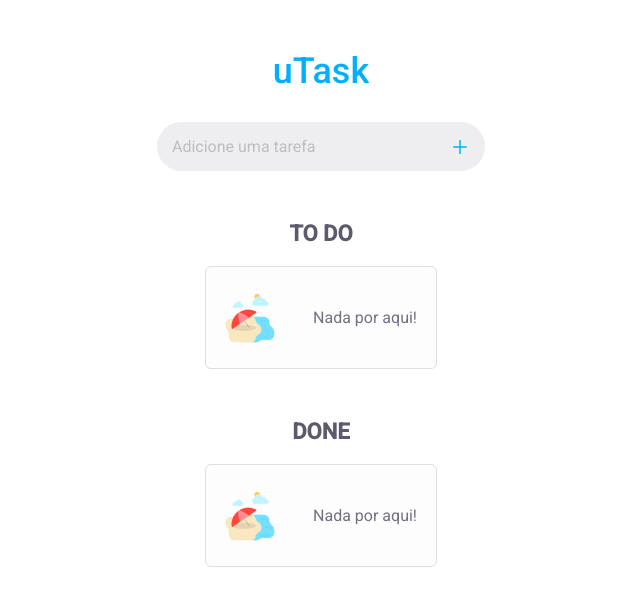
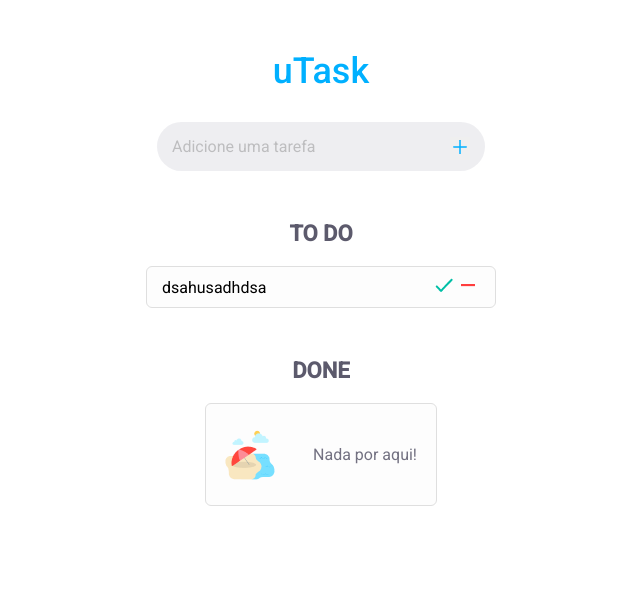
Before and after one commit to Fanksv2/unect-final-front, a React (Create React App) app: page / in a window 1280 px wide. Shown: the top 606 px of the page, without its empty margins (319-959 px from the left). Built offline with nearby package versions, Linux system fonts and the light colour scheme.

Commit message:
Added - Task.js to render tasks to DoneList and TodoList

```diff
--- a/src/App.css
+++ b/src/App.css
@@ -93,3 +93,37 @@ h2 {
   color: #39374E;
   opacity: 0.7;
 }
+
+.full{
+  display: flex;
+  flex-direction: row;
+  padding: 5px 15px;
+
+  align-items: center;
+  justify-content: space-between;
+  width: 350px;
+  background: #FDFDFD;
+  border: 1px solid #DFDFDF;
+  border-radius: 6px;
+}
+
+.full .task-buttons .check:hover{
+  background-color: rgba(12, 131, 12, 0.13);
+  border-radius: 25px;
+}
+
+.full .task-buttons .delete:hover{
+  background-color: rgba(131, 12, 12, 0.144);
+  border-radius: 25px;
+}
+
+
+
+.done{
+  opacity: 0.5;
+  text-decoration: line-through;
+}
+
+.done .check{
+  display: none;
+}
--- a/src/components/DoneList.js
+++ b/src/components/DoneList.js
@@ -1,15 +1,11 @@
 import React from 'react';
+import Task from './Task';
 
 function DoneList() {
-  let image=require("../assets/img/fxemoji_beachumbrella.png");
-
   return (
     <section className="done-area">
       <h2>DONE</h2>
-      <div className="empty">
-        <img src={image.default} alt="beach fxemoji"/>
-        <span>Nada por aqui!</span>
-      </div>
+      <Task/>
     </section>
   );
 }
--- /dev/null
+++ b/src/components/Task.js
@@ -0,0 +1,41 @@
+import React from 'react';
+let image = require("../assets/img/fxemoji_beachumbrella.png");
+let checkImage = require("../assets/img/ic_round-done.png");
+let minusImage = require("../assets/img/mdi_minus.png");
+
+function Task(data) {
+    data = data.data;
+    if(data === undefined){
+        return (empty());
+    }else{
+        return (
+            full(data)
+        );
+    }
+}
+
+function full(data){
+    return(
+        <div className={`full ${data.content.status}`}>
+            <p task-text>
+                {data.content.text}
+            </p>
+            <div className="task-buttons">
+                <img src={checkImage.default} alt="" className="check"/>
+                <img src={minusImage.default} alt ="" className="delete"/>
+            </div>
+
+        </div>
+    );
+}
+
+function empty(){
+    return(
+        <div className="empty">
+            <img src={image.default} alt="beach fxemoji"/>
+            <span>Nada por aqui!</span>
+        </div>
+    );
+}
+
+export default Task;
--- a/src/components/TodoList.js
+++ b/src/components/TodoList.js
@@ -1,14 +1,31 @@
 import React from 'react';
+import Task from "./Task";
 
 function TodoList() {
-  let image=require("../assets/img/fxemoji_beachumbrella.png");
+
+  // {
+  //   "_id": "60062e215ea4951e28edef7c",
+  //   "content": {
+  //     "text": "usahusahsau",
+  //     "status": "todo"
+  //   },
+  //   "createdAt": "2021-01-19T00:56:01.859Z",
+  //   "updatedAt": "2021-01-19T00:56:01.859Z",
+  //   "__v": 0
+  // }
+
+  var data = {
+    id: "60062e215ea4951e28edef7c",
+    content: {
+      text: "dsahusadhdsa",
+      "status": "todo"
+    }
+  }
+
   return (
     <section className="todo-area">
       <h2>TO DO</h2>
-      <div className="empty">
-        <img src={image.default} alt="beach fxemoji"/>
-        <span>Nada por aqui!</span>
-      </div>
+      <Task data={data}/>
     </section>
   );
 }
```
Also changed, not shown: 1 other file (tests, documents, lock files or other folders).
